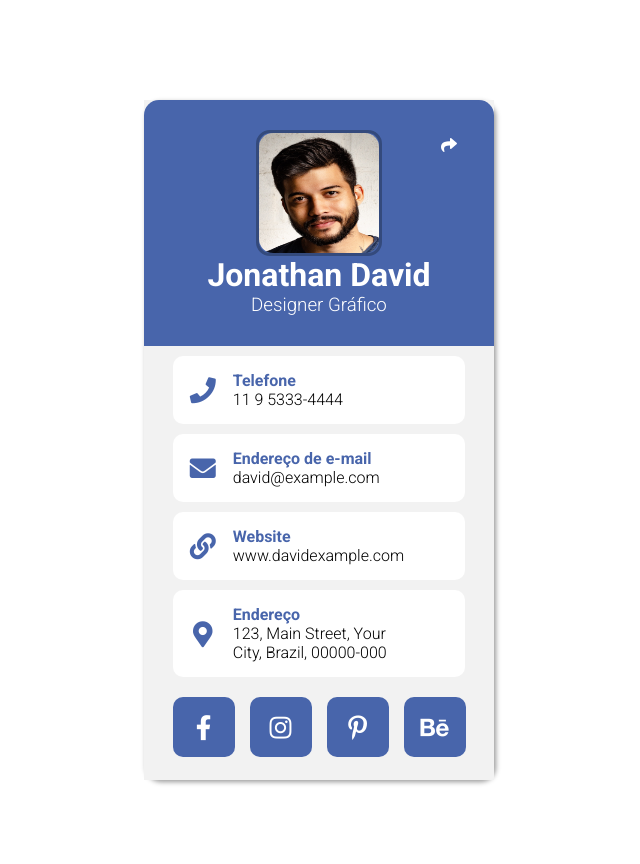
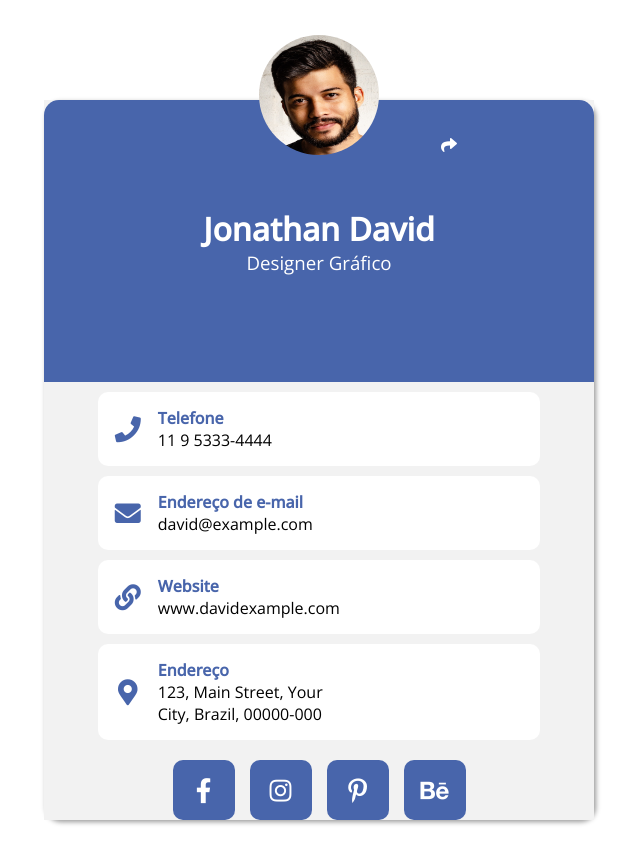
Before and after one commit to vinisp/cardv2, a plain HTML site: page index.html in a window 1280 px wide. Shown: the whole page, without its empty margins (321-961 px from the left). Drawn offline with nearby package versions, Linux system fonts and the light colour scheme.

Commit message:
card template

```diff
--- a/style.css
+++ b/style.css
@@ -1,6 +1,6 @@
-@import url("https://fonts.googleapis.com/css2?family=Kaushan+Script&family=Montserrat:wght@100;300&family=PT+Sans&family=Roboto:wght@100;300;700&display=swap");
+@import url("https://fonts.googleapis.com/css2?family=Open+Sans:ital,wght@0,300;0,400;0,500;1,400&display=swap");
 * {
-  font-family: "Roboto", sans-serif;
+  font-family: "Open Sans", sans-serif;
 }
 
 a {
@@ -13,8 +13,8 @@ a {
 }
 
 .scene {
-  width: 350px;
-  height: 680px;
+  width: 550px;
+  height: 720px;
   perspective: 900px;
   margin: 100px auto;
 }
@@ -102,6 +102,7 @@ a {
 .topCard {
   background: #4865ab;
   width: 100%;
+  height: 300px;
   border-radius: 15px 15px 0 0;
   display: flex;
   flex-direction: column;
@@ -116,14 +117,15 @@ a {
 .photo {
   width: 120px;
   height: 120px;
-  border-radius: 14px;
-  border: solid 3px #344a7c;
+  border-radius: 50%;
+  position: absolute;
+  top: -65px;
 }
 
 img {
   width: 120px;
   height: 120px;
-  border-radius: 14px;
+  border-radius: 50%;
 }
 
 .titleAndSub {
```
